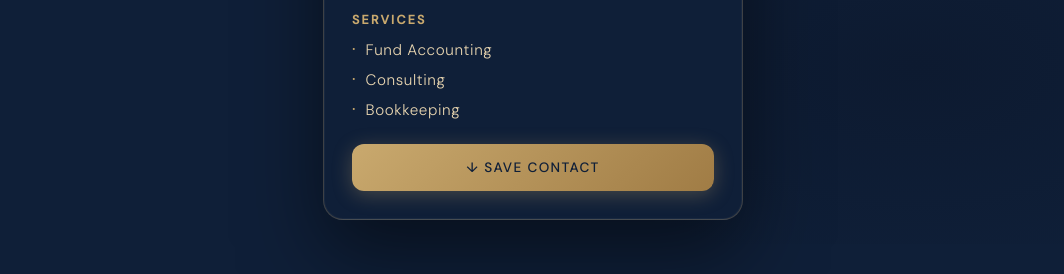
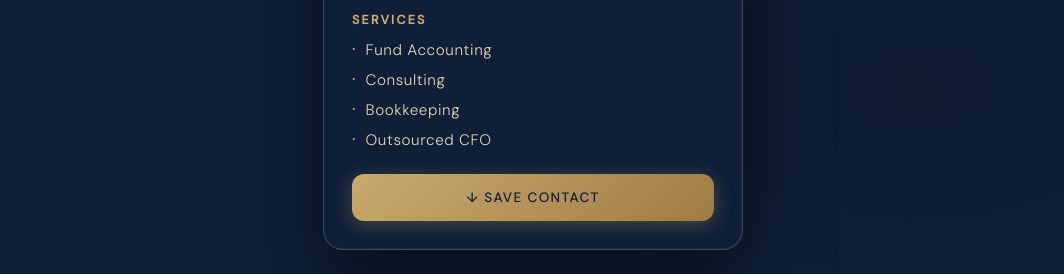
Before and after one commit to jbavaro11-create/Business-Card, a plain HTML site: page index.html in a window 1280 px wide. Shown: the part 643-917 px from the top of the page, without its empty margins (107-1171 px from the left). Before the commit the page ends 887 px from the top, so only its background shows below. Drawn offline with nearby package versions, Linux system fonts and the light colour scheme.

Commit message:
Update index.html

```diff
--- a/index.html
+++ b/index.html
@@ -237,6 +237,10 @@
             <span class="service-dot">·</span>
             <span class="service-en">Bookkeeping</span>
           </div>
+          <div class="service-row">
+            <span class="service-dot">·</span>
+            <span class="service-en">Outsourced CFO</span>
+          </div>
         </div>
       </div>
       <div style="height:20px;"></div>
```
